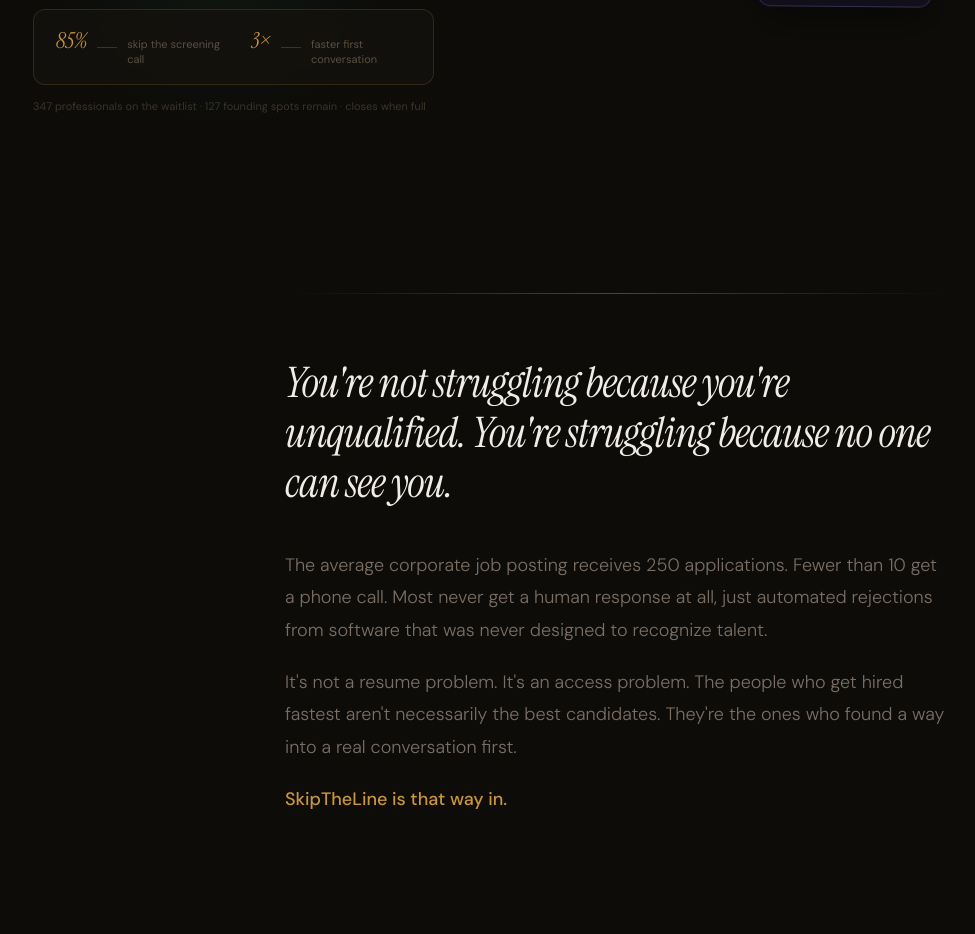
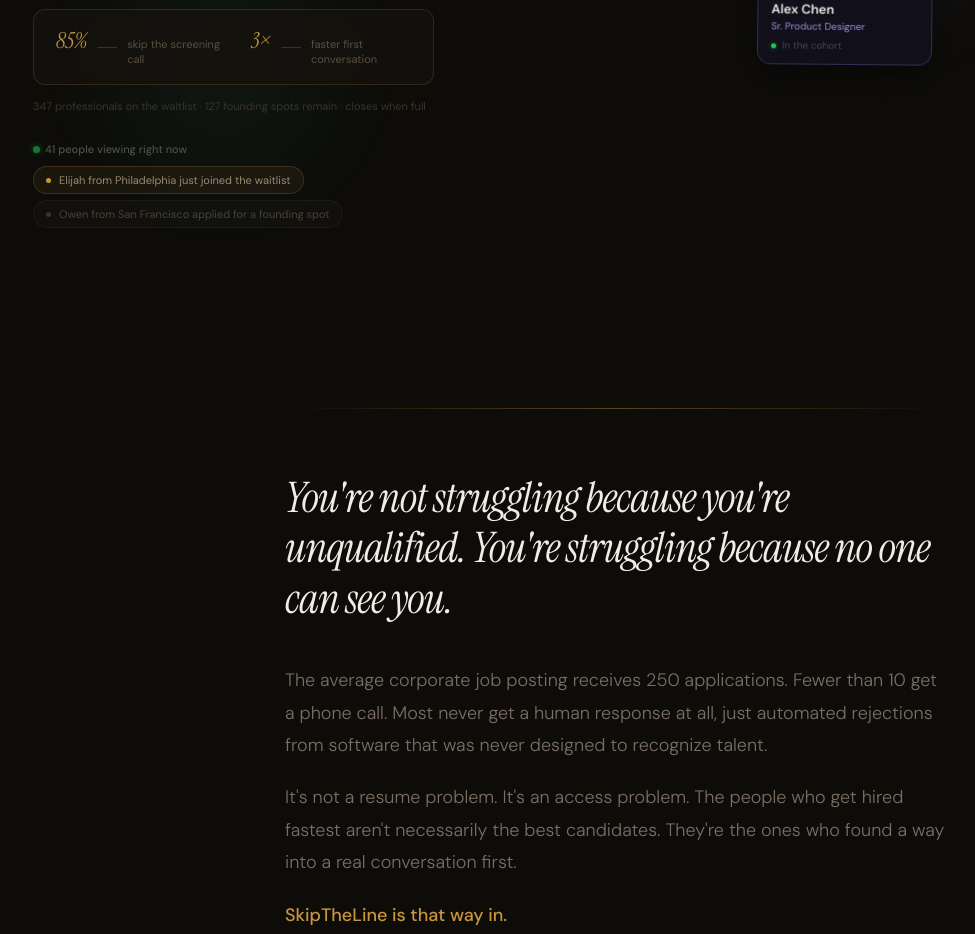
Before and after one commit to Moneymasterflex/SkipTheLine, a React (Vite) app: page / in a window 1280 px wide. Shown: the part 920-1854 px from the top of the page, without its empty margins (23-998 px from the left). Built offline with nearby package versions, Linux system fonts and the light colour scheme; the HTML template or start-up script is replaced by a standard one.

Commit message:
Update App.jsx

```diff
--- a/src/App.jsx
+++ b/src/App.jsx
@@ -185,6 +185,121 @@ const NavLogo = () => (
   </svg>
 );
 
+
+// ─────────── LIVE ACTIVITY TICKER ────────────────────────────────────────────
+
+const FIRST_NAMES = ["Jordan","Marcus","Priya","Devon","Aaliyah","Tyler","Simone","Kai","Zara","Elijah","Nina","Reece","Amara","Blake","Jasmine","Theo","Camille","Andre","Leila","Miles","Tariq","Sofia","Donovan","Imani","Nate","Chloe","Darius","Maya","Owen","Nia"];
+const CITIES = ["New York","Austin","Atlanta","Chicago","Los Angeles","Seattle","Miami","Boston","Denver","Houston","San Francisco","Washington DC","Charlotte","Phoenix","Nashville","Detroit","Portland","Dallas","Philadelphia","Minneapolis"];
+const ACTIONS = [
+  (name, city) => `${name} from ${city} just joined the waitlist`,
+  (name, city) => `${name} from ${city} applied for a founding spot`,
+  (name, city) => `${name} in ${city} is reviewing hiring manager profiles`,
+  (name, city) => `${name} from ${city} just claimed a founding spot`,
+  (name, city) => `${name} in ${city} submitted their application`,
+  (name, city) => `${name} from ${city} was matched to a hiring manager`,
+];
+
+function randomItem(arr) {
+  return arr[Math.floor(Math.random() * arr.length)];
+}
+
+function generateActivity() {
+  const name = randomItem(FIRST_NAMES);
+  const city = randomItem(CITIES);
+  const action = randomItem(ACTIONS);
+  return action(name, city);
+}
+
+const ActivityTicker = () => {
+  const [items, setItems] = useState([
+    { id: 1, text: generateActivity(), visible: true },
+  ]);
+  const [viewers, setViewers] = useState(Math.floor(Math.random() * 18) + 24);
+  const counterRef = useRef(0);
+
+  useEffect(() => {
+    // Add new activity every 4–7 seconds
+    const addActivity = () => {
+      counterRef.current += 1;
+      const id = counterRef.current;
+      setItems(prev => [{ id, text: generateActivity(), visible: true }, ...prev.slice(0, 2)]);
+      // Schedule next
+      setTimeout(addActivity, Math.random() * 3000 + 4000);
+    };
+    const t = setTimeout(addActivity, Math.random() * 2000 + 3000);
+
+    // Fluctuate viewer count
+    const viewerInterval = setInterval(() => {
+      setViewers(v => {
+        const delta = Math.random() > 0.5 ? 1 : -1;
+        return Math.max(18, Math.min(52, v + delta));
+      });
+    }, 5000);
+
+    return () => { clearTimeout(t); clearInterval(viewerInterval); };
+  }, []);
+
+  return (
+    <div style={{ marginTop: 24 }}>
+      <style>{`
+        @keyframes tickerSlideIn {
+          from { opacity: 0; transform: translateX(-12px); }
+          to   { opacity: 1; transform: translateX(0); }
+        }
+        .ticker-item { animation: tickerSlideIn 0.4s ease both; }
+      `}</style>
+
+      {/* Live viewer count */}
+      <div style={{
+        display: "inline-flex", alignItems: "center", gap: 8,
+        marginBottom: 10,
+      }}>
+        <div style={{ display: "flex", alignItems: "center", gap: 5 }}>
+          <div style={{
+            width: 7, height: 7, borderRadius: "50%", background: "#22c55e",
+            boxShadow: "0 0 6px rgba(34,197,94,0.7)",
+            animation: "pulse 2s infinite"
+          }} />
+          <span style={{
+            fontFamily: "'DM Sans', sans-serif", fontSize: 11,
+            color: "#4a5248", fontWeight: 500
+          }}>
+            {viewers} people viewing right now
+          </span>
+        </div>
+      </div>
+
+      {/* Activity feed */}
+      <div style={{ display: "flex", flexDirection: "column", gap: 6 }}>
+        {items.map((item, i) => (
+          <div key={item.id} className="ticker-item" style={{
+            display: "inline-flex", alignItems: "center", gap: 8,
+            padding: "6px 12px",
+            background: i === 0 ? "rgba(201,150,60,0.07)" : "rgba(255,255,255,0.02)",
+            border: `1px solid ${i === 0 ? "rgba(201,150,60,0.2)" : "rgba(255,255,255,0.04)"}`,
+            borderRadius: 20,
+            opacity: i === 0 ? 1 : i === 1 ? 0.55 : 0.25,
+            transition: "opacity 0.5s ease",
+            width: "fit-content",
+          }}>
+            <div style={{
+              width: 5, height: 5, borderRadius: "50%", flexShrink: 0,
+              background: i === 0 ? "#c9963c" : "#3a3428"
+            }} />
+            <span style={{
+              fontFamily: "'DM Sans', sans-serif",
+              fontSize: 11, color: i === 0 ? "#9a8a72" : "#4a4238",
+              whiteSpace: "nowrap"
+            }}>
+              {item.text}
+            </span>
+          </div>
+        ))}
+      </div>
+    </div>
+  );
+};
+
 // ─────────── LANDING PAGE ────────────────────────────────────────────────────
 
 const LandingPage = ({ onApply }) => {
@@ -246,6 +361,7 @@ const LandingPage = ({ onApply }) => {
         .step-card { transition: all .2s ease; }
         .quote-card:hover { border-color: rgba(240,237,230,0.12) !important; }
         .quote-card { transition: border-color .2s ease; }
+        @keyframes pulse { 0%, 100% { opacity: 1; } 50% { opacity: 0.4; } }
         @keyframes sparkPop {
           0%   { opacity: 0; transform: scale(0.2) translateY(4px); }
           60%  { opacity: 1; transform: scale(1.4) translateY(-2px); }
@@ -358,6 +474,9 @@ const LandingPage = ({ onApply }) => {
 
           {/* Waitlist note */}
           <p className="reveal d7" style={{ fontFamily: "'DM Sans', sans-serif", fontSize: 11, color: "#3a3428", marginTop: 14 }}>{c.heroNote}</p>
+
+          {/* Live activity ticker */}
+          <div className="reveal d8"><ActivityTicker /></div>
         </div>
 
         {/* RIGHT — floating person cards, redesigned */}
```
